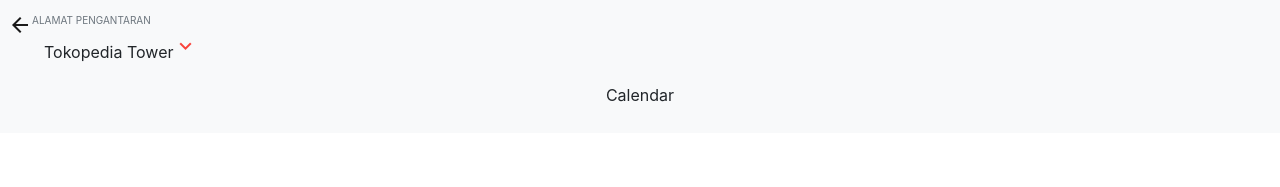
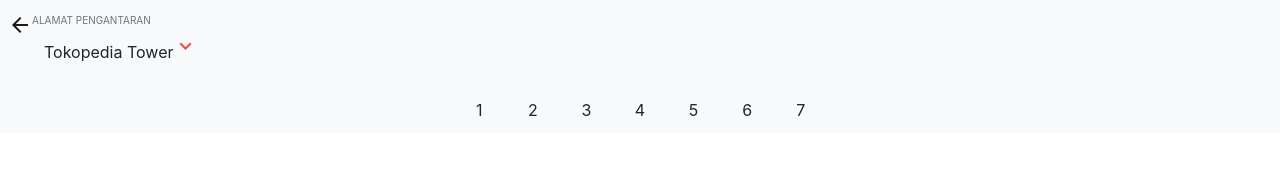
Before and after one commit to devlita/181cb49067f2d3216f6bae62c54bf9f7da126efe, a React (Create React App) app: page /dinner in a window 1280 px wide. Shown: the top 187 px of the page. Built offline with nearby package versions, Linux system fonts and the light colour scheme.

Commit message:
calendar: addEventListener error

```diff
--- a/package.json
+++ b/package.json
@@ -9,6 +9,7 @@
     "@testing-library/user-event": "^12.1.10",
     "gh-pages": "^3.1.0",
     "hamburger-react": "^2.4.0",
+    "jquery": "^3.5.1",
     "react": "^17.0.1",
     "react-dom": "^17.0.1",
     "react-router-dom": "^5.2.0",
--- a/src/App.css
+++ b/src/App.css
@@ -11,7 +11,7 @@ a {
   background-color: #e2e4e4;
 }
 
-a:hover {
+time:hover, a:hover {
   color: #f1f1f2;
   background-color: #424749;
 }
@@ -35,6 +35,7 @@ a:hover {
 }
 
 .material-icons.redL { color: #f9423a; }
+.material-icons.white { color: #f1f1f2; }
 
 .material-icons.md-16 { font-size: 16px; }
 
@@ -43,6 +44,7 @@ a:hover {
   background-color: #f9423a;
 }
 
+/* Bottom Modal */
 .modal-dialog {
   position: fixed;
   margin: auto;
@@ -76,11 +78,13 @@ a:hover {
   bottom: -100%;
 }
 
+/* Lunch Dinner */
 #LDbar {
   transition: top 0.3s;
-  top: 140px;
+  top: 160px;
 }
 
+/* Cart */
 .cart {
   width: 100%;
   text-align: center;
@@ -88,3 +92,43 @@ a:hover {
   border-radius: 10px;
   color: #f1f1f2;
 }
+
+/* Calendar */
+.wrapper{
+  width: 375px;
+  overflow: hidden;
+  position: relative;
+  /* border: solid 1px red; */
+  user-select: none;
+}
+
+.slider{
+  width: calc((14 / 7) * 470px);
+  display: block;
+  overflow: hidden;
+  left: 0;
+  position: relative;
+  /* border:solid 1px green; */
+   transition: left 0.2s;
+}
+
+time{
+  width: calc(375px/7);
+  display:inline-block;
+  float: left;
+  position: relative;
+}
+
+time:before{
+  content: '';
+  display: block;
+  width: 470px;
+  padding-top: 100%;
+}
+
+time span{
+  position: absolute;
+  right: 50%;
+  bottom: 50%;
+  transform: translate(50%, 50%);
+}
--- a/src/App.js
+++ b/src/App.js
@@ -1,4 +1,3 @@
-import './App.css';
 import { BrowserRouter as Router, Switch, Route, Redirect } from 'react-router-dom';
 import Navbar from './components/Navbar';
 import LDbar from './components/LDbar';
--- a/src/components/Calendar.js
+++ b/src/components/Calendar.js
@@ -1,11 +1,106 @@
 import '../App.css';
 import React, { Component } from 'react';
+
+const calcMaxPos = function(parentWidth, childWidth) {
+    return -(((childWidth - parentWidth)/parentWidth)*100);
+}
+
+const calcNewPosition = function(pos){
+    let newPosition = (sliderPosition + pos);
+    if(newPosition > 0){
+        newPosition = (sliderPosition + pos)*0.1;
+    }
+    else if(newPosition < maxPos){
+        newPosition = (maxPos+((pos*0.1)));
+    }
+    return newPosition;
+}
+
+const sliderPosUpdate = function(pos) {
+    sliders.forEach(item =>{
+        item.style.left = `${calcNewPosition(pos)}%`;
+    });
+}
+
+const onMove = function(event) {
+    const mouseMoveNew = event.clientX || event.touches[0].clientX;
+    mousePos = mousePos + (mouseMoveNew - mouseMove);
+    mouseMove = mouseMoveNew;
+
+    sliderPosUpdate((mousePos/wrapperWidth)*100);
+};
+
+const onDown = function(event) {
+    mousePos = 0;
+    mouseMove = event.clientX || event.touches[0].clientX;
+    wrapper.addEventListener('mousemove', onMove, false);
+    wrapper.addEventListener('touchmove', onMove, false);
+};
+
+const onUp = event => {
+    sliderPosition = calcNewPosition((mousePos/wrapperWidth)*100);
+
+    if(sliderPosition <= maxPos){
+        sliderPosition = maxPos;
+        document.getElementById("slider").style.left = `${maxPos}%`;
+    }
+    else if(sliderPosition > 0){
+        sliderPosition = 0;
+        document.getElementById("slider").style.left = '0';
+    }
+    else{
+        sliderPosition = (Math.round(sliderPosition/7.15)*7.15);
+        document.getElementById("slider").style.left = `${sliderPosition}%`;
+    }
+    wrapper.removeEventListener('mousemove', onMove);
+    wrapper.removeEventListener('touchmove', onMove);
+};
+
+const wrapper = document.getElementById("wrapper");
+//else sad
+if(wrapper) {
+    //Add event listener for wrapper
+    wrapper.addEventListener('mousedown', onDown, true);
+    wrapper.addEventListener('touchstart', onDown, true);
+
+    //Add event listener for wrapper
+    wrapper.addEventListener('mouseup', onUp, true);
+    wrapper.addEventListener('touchend', onUp, true);
+    wrapper.addEventListener('mouseleave', onUp);
+}
+
+const sliders = document.querySelectorAll(".slider");
+const slider = sliders[0];
+
+let wrapperWidth = window.width;
+let sliderWidth = window.width;
+let sliderPosition = 0;
+let maxPos = calcMaxPos(wrapperWidth, sliderWidth);
+let mousePos = 0;
+let mouseMove = 0;
 
 class Calendar extends Component {
     render() {
         return (
             <div class="text-center p-2" style={{"height": "50px"}}>
-                <p>Calendar</p>
+                <div class="wrapper mx-auto" id="wrapper">
+                    <div class="slider" id="slider">
+                    <time class="date"><span>1</span></time>
+                    <time class="date"><span>2</span></time>
+                    <time class="date"><span>3</span></time>
+                    <time class="date"><span>4</span></time>
+                    <time class="date"><span>5</span></time>
+                    <time class="date"><span>6</span></time>
+                    <time class="date"><span>7</span></time>
+                    <time class="date"><span>8</span></time>
+                    <time class="date"><span>9</span></time>
+                    <time class="date"><span>10</span></time>
+                    <time class="date"><span>11</span></time>
+                    <time class="date"><span>12</span></time>
+                    <time class="date"><span>13</span></time>
+                    <time class="date"><span>14</span></time>
+                    </div>
+                </div>
             </div>
             )
         }
--- a/src/components/LDbar.js
+++ b/src/components/LDbar.js
@@ -6,7 +6,7 @@ var prevScrollpos = window.pageYOffset;
 window.onscroll = function() {
     var currentScrollPos = window.pageYOffset;
     if (prevScrollpos > currentScrollPos) {
-        document.getElementById("LDbar").style.top = "140px";
+        document.getElementById("LDbar").style.top = "160px";
     } else {
         document.getElementById("LDbar").style.top = "0px";
     }
@@ -16,9 +16,13 @@ window.onscroll = function() {
 class LDbar extends Component {
     render() {
         return (
-            <div id="LDbar" class="d-flex justify-content-center sticky-top">
-                <a class="ld"><Link to="/lunch">Lunch</Link></a>
-                <a class="ld"><Link to="/dinner">Dinner</Link></a>
+            <div id="LDbar" class="d-flex flex-row justify-content-center sticky-top">
+                <div>
+                    <Link to="/lunch">Lunch</Link>
+                </div>
+                <div>
+                    <Link to="/dinner">Dinner</Link>
+                </div>
             </div>
         )
     }
--- a/src/components/MenuCard.js
+++ b/src/components/MenuCard.js
@@ -17,8 +17,14 @@ class MenuCard extends Component {
         let cart = null;
         if (this.state.showCart) {
         cart = (
-            <div className="cart">
-                <p>total: 10.000</p>
+            <div className="cart d-flex justify-content-between">
+                <div class="m-2 text-start">
+                    <p class="m-0">Rp 35,000</p>
+                    <p class="m-0 fs-7">Termasuk ongkos kirim</p>
+                </div>
+                <div>
+                    <span class="material-icons white m-3">shopping_cart</span>
+                </div>
             </div>
             );
         }
--- a/src/contents/Dinner.js
+++ b/src/contents/Dinner.js
@@ -4,7 +4,7 @@ import MenuCard from '../components/MenuCard';
 class Dinner extends Component {
     render() {
         return (
-            <div class="container-fluid" style={{"marginTop": "150px"}}>
+            <div class="container-fluid" style={{"marginTop": "180px"}}>
                 <div>
                     <h1>Dinner</h1>
                 </div>
--- a/src/contents/Lunch.js
+++ b/src/contents/Lunch.js
@@ -4,7 +4,7 @@ import MenuCard from '../components/MenuCard';
 class Lunch extends Component {
     render() {
         return (
-            <div class="container-fluid" style={{"marginTop": "150px"}}>
+            <div class="container-fluid" style={{"marginTop": "180px"}}>
                 <div>
                     <h1>Lunch</h1>
                 </div>
```
Also changed, not shown: 2 other files (tests, documents, lock files or other folders).
